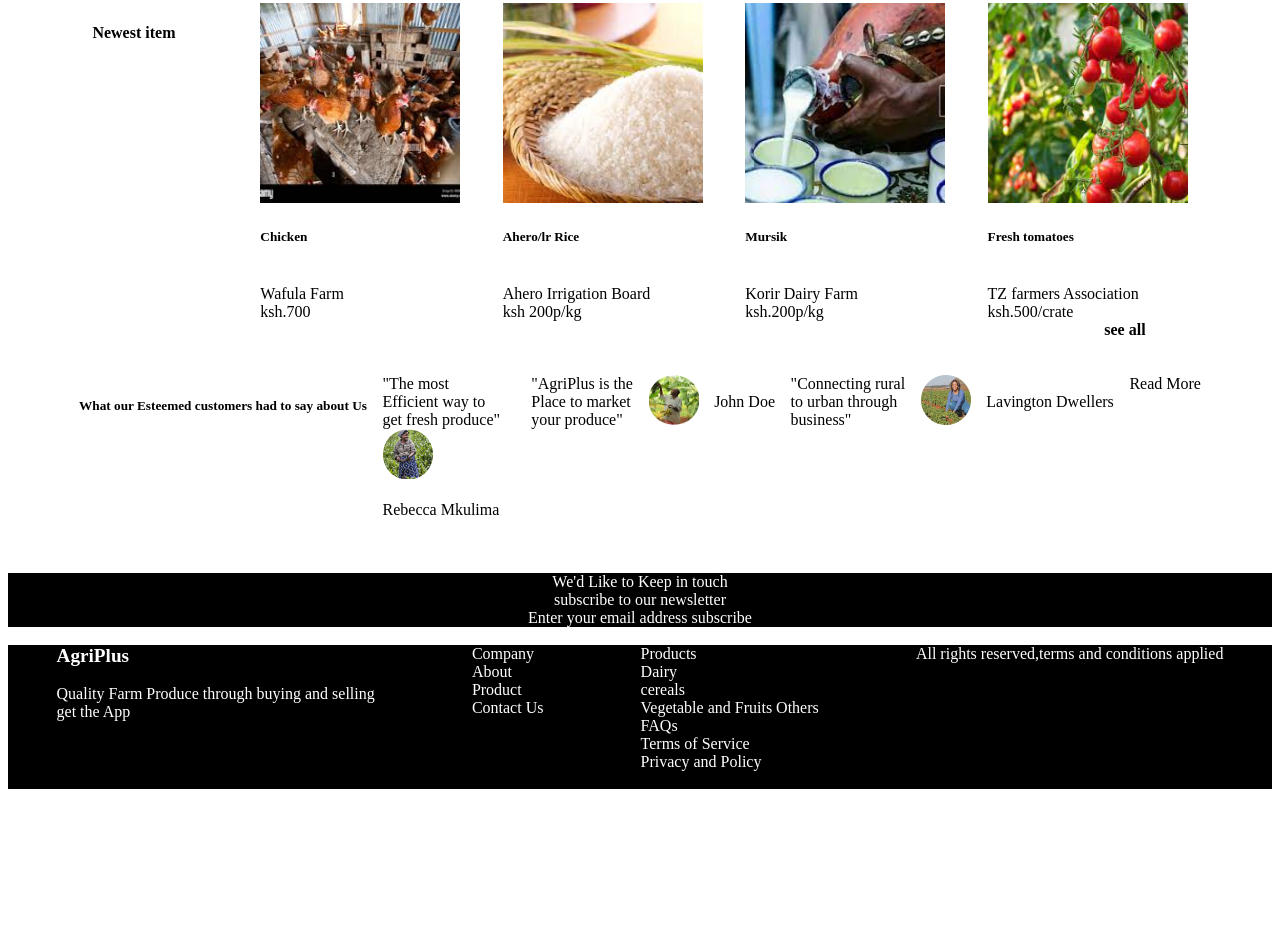
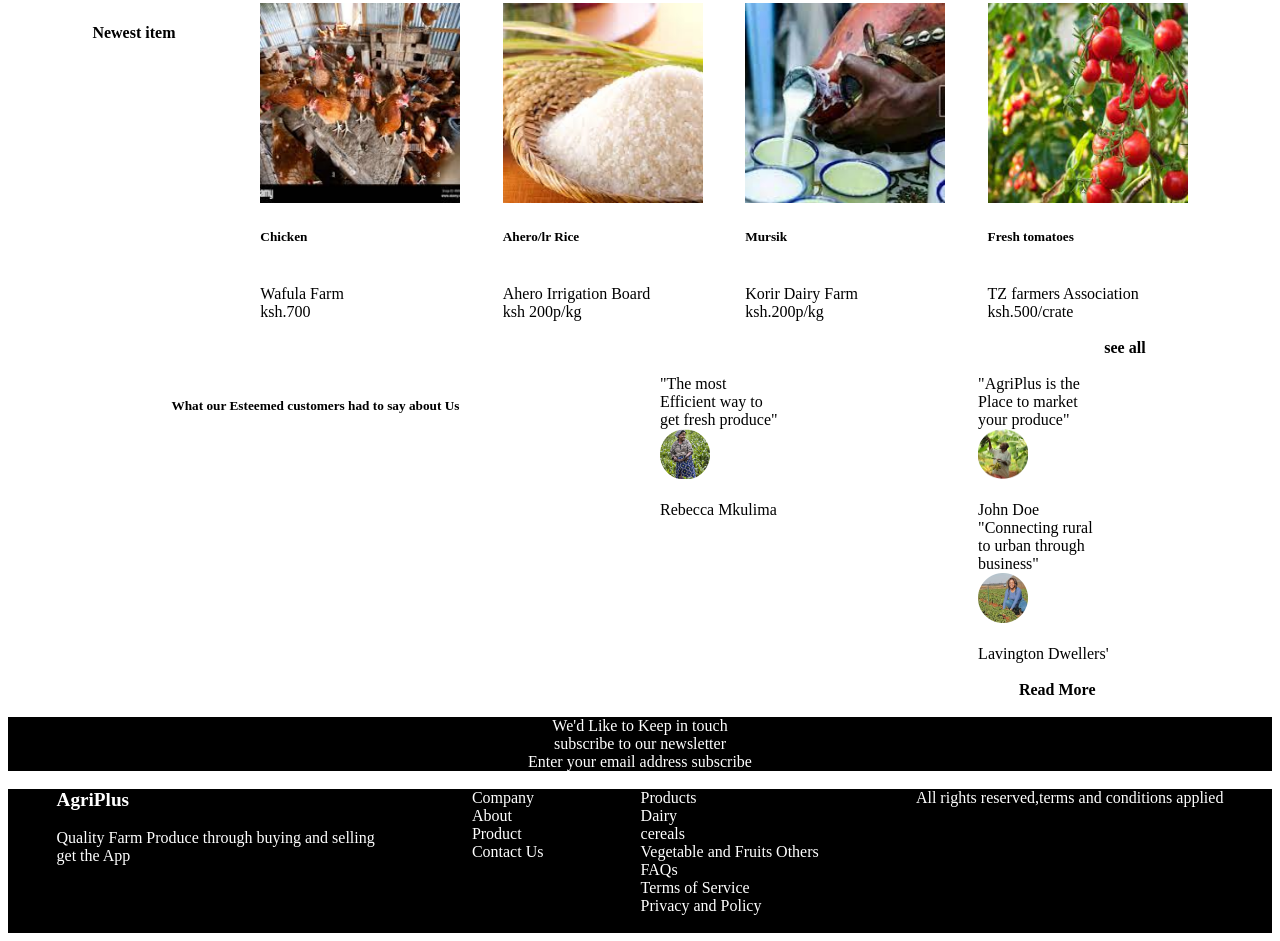
Before and after one commit to bryant-kanda/AgriPlus-Website, a plain HTML site: page index.html in a window 1280 px wide. Shown: the part 1239-2180 px from the top of the page. Before the commit the page ends 2036 px from the top, so only its background shows below. Drawn offline with Linux system fonts and the light colour scheme.

Commit message:
insert breaks appropriately

```diff
--- a/index.css
+++ b/index.css
@@ -44,9 +44,9 @@ margin-left: 5%;}
     text-align: right;
     margin-right: 10%;}
 .part8{display: flex;
- justify-content: space-around;
- margin-right:5%;
-margin-left: 5%;}
+    justify-content: space-around;
+    margin-right:5%;
+    margin-left: 5%;}
 .part9{text-align:center;
 color: white;
 background-color: black;}
@@ -56,3 +56,6 @@ justify-content: space-around;
 color: white;
 background-color: black;
 }
+.read{font-weight: bold;
+    text-align: right;
+    margin-right: 10%;}
--- a/index.html
+++ b/index.html
@@ -89,32 +89,29 @@
     <h5>Fresh tomatoes</h5><br>TZ farmers Association<br>ksh.500/crate
     </div>
     </section>
-    <section class="part7"
     <br>
     <div class="see">see all</div>
     </section>
     <br>
-    <br>
     <section class="part8"
     <br>
-        <h5>What our Esteemed customers had to say about Us</h5>
-        <div>"The most<br>Efficient way to<br>get fresh produce"
+    <div>
+    <h5>What our Esteemed customers had to say about Us</h5>
+    </div>
+     <div>"The most<br>Efficient way to<br>get fresh produce"
             <div img id="image12"><img src="./Assets/Rectangle 11.png" alt="" height="50" width="50"></div>
             <br>Rebecca Mkulima
         </div>
-        <br>
-        <div>"AgriPlus is the<br>Place to market<br>your produce"</div>
+        <div>"AgriPlus is the<br>Place to market<br>your produce"
         <div img id="image13"><img src="./Assets/Rectangle 11-1.png" alt="" height="50" width="50"></div>
         <br>John Doe
+        <div>"Connecting rural<br>to urban through<br>business"
+        <div img id="image13"><img src="./Assets/Rectangle 11-2.png" alt="" height="50" width="50"></div>
+        <br>Lavington Dwellers'
         <br>
-        <div>"Connecting rural<br>to urban through<br>business"</div>
-        <div img id="image13"><img src="./Assets/Rectangle 11-2.png" alt="" height="50" width="50"></div>
-        <br>Lavington Dwellers
         <br>
         <div class="read">Read More</div>
 </section>
-<br>
-<br>
 <br>
 <section class="part9"
 <br>
```
